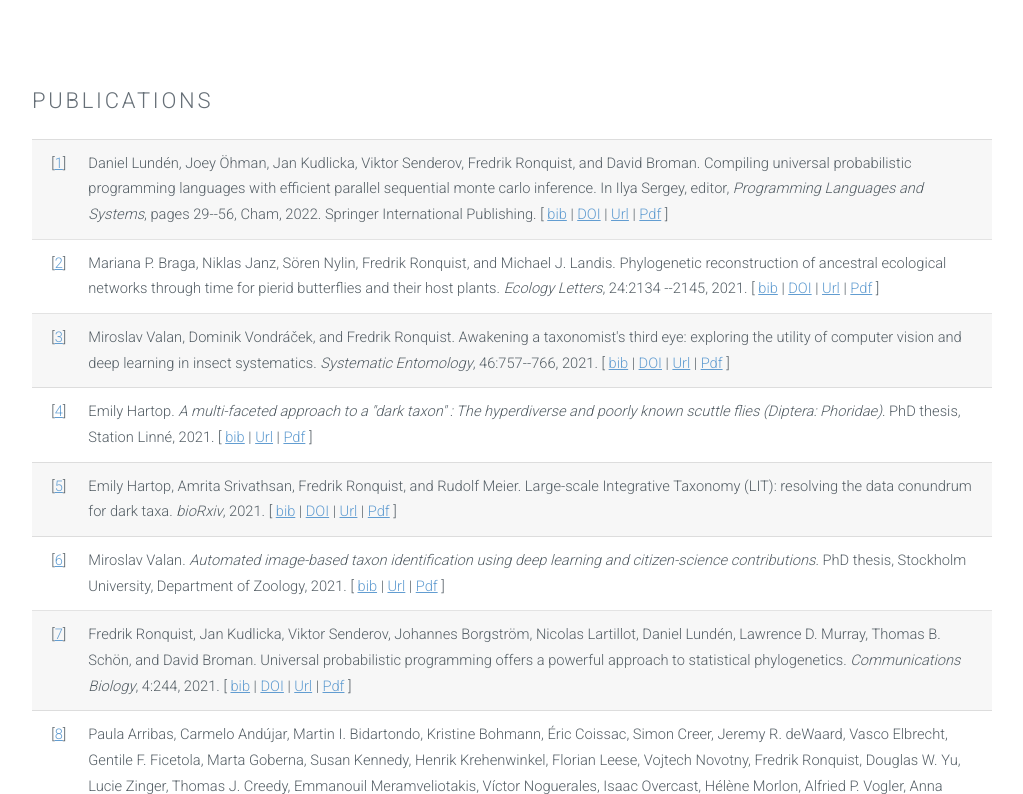
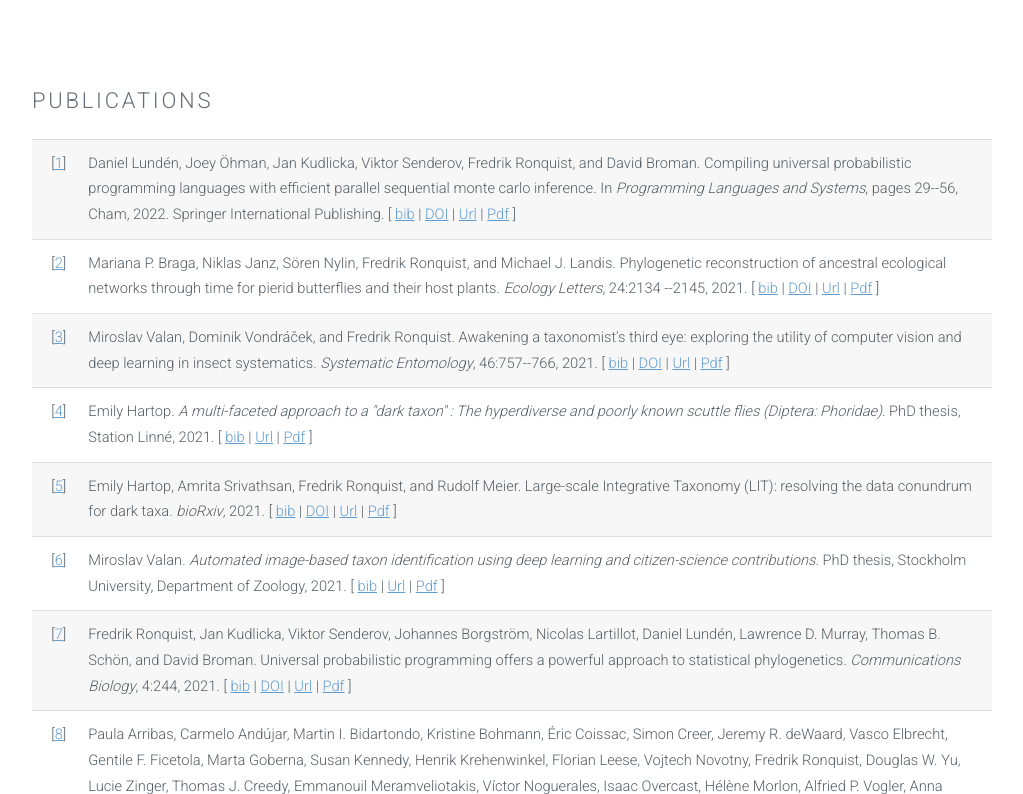
Before and after one commit to ronquistlab/ronquistlab.github.io, a Jekyll site: the page built from publications.html, in a window 1280 px wide and 900 px high, scrolled down 353 px, cut to the strip 106-900 px from the top of the window. Shown: the whole strip, without its empty margins (128-1151 px from the left). Built offline with Jekyll 4.4.1, drawn with Linux system fonts in a browser that asks for light colours.

Commit message:
Updated publications

```diff
--- a/pub.html
+++ b/pub.html
@@ -25,8 +25,8 @@ Daniel Lund&eacute;n, Joey &Ouml;hman, Jan Kudlicka, Viktor Senderov, Fredrik
   Ronquist, and David Broman.
  Compiling universal probabilistic programming languages with
   efficient parallel sequential monte carlo inference.
- In Ilya Sergey, editor, <em>Programming Languages and Systems</em>,
-  pages 29--56, Cham, 2022. Springer International Publishing.
+ In <em>Programming Languages and Systems</em>, pages 29--56, Cham, 2022.
+  Springer International Publishing.
 [&nbsp;<a href="pub_bib.html#10.1007/978-3-030-99336-8_2">bib</a>&nbsp;|
 <a href="https://doi.org/10.1007/978-3-030-99336-8_2">DOI</a>&nbsp;|
 <a href="https://link.springer.com/chapter/10.1007/978-3-030-99336-8_2">Url</a>&nbsp;|
--- a/publications.html
+++ b/publications.html
@@ -26,8 +26,8 @@ layout: default
               Ronquist, and David Broman.
              Compiling universal probabilistic programming languages with
               efficient parallel sequential monte carlo inference.
-             In Ilya Sergey, editor, <em>Programming Languages and Systems</em>,
-              pages 29--56, Cham, 2022. Springer International Publishing.
+             In <em>Programming Languages and Systems</em>, pages 29--56, Cham, 2022.
+              Springer International Publishing.
             [&nbsp;<a href="pub_bib.html#10.1007/978-3-030-99336-8_2">bib</a>&nbsp;|
             <a href="https://doi.org/10.1007/978-3-030-99336-8_2">DOI</a>&nbsp;|
             <a href="https://link.springer.com/chapter/10.1007/978-3-030-99336-8_2">Url</a>&nbsp;|
```
Also changed, not shown: pub.bib (+5 -4 lines), pub_bib.html (+4 -3 lines).
